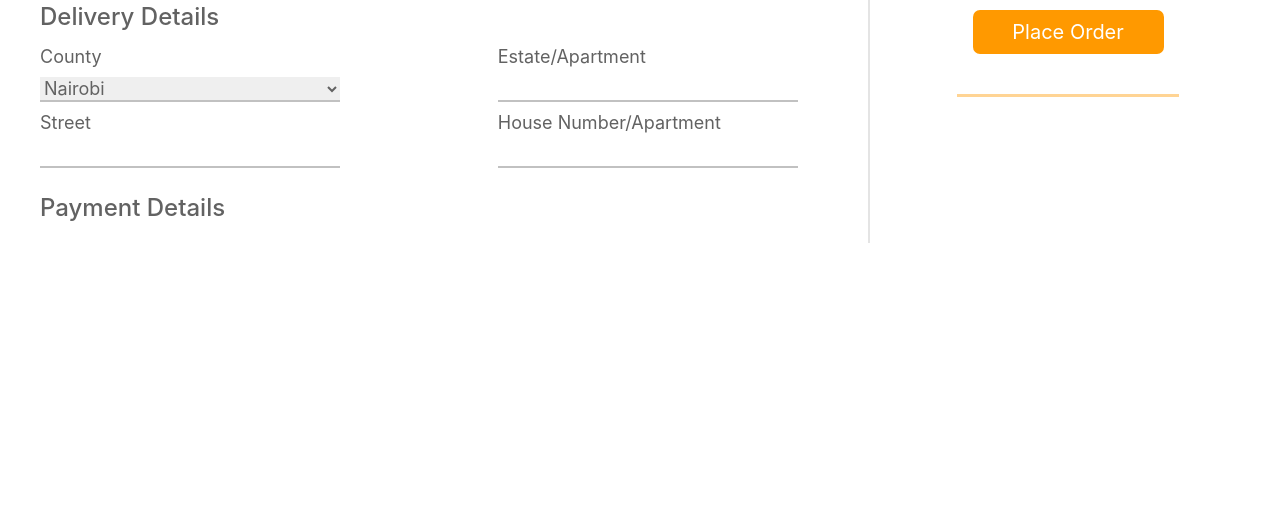
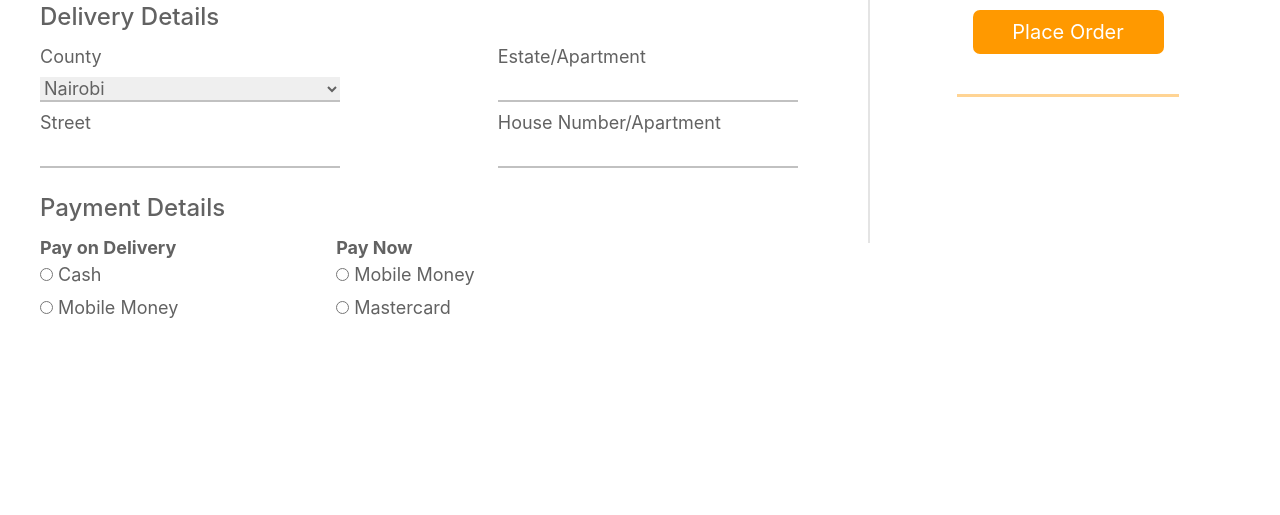
Before and after one commit to koechian/jumiafoodrevamp, a PHP site: page /src/checkout.html in a window 1280 px wide. Shown: the part 373-888 px from the top of the page. Run offline with PHP 8.4, Linux system fonts and the light colour scheme.

Commit message:
checkout

```diff
--- a/src/checkout.html
+++ b/src/checkout.html
@@ -76,8 +76,27 @@
               <input type="text" name="house" id="house">
             </div>
           </div>
+          <h2>Payment Details</h2>
           <div id="payment-details">
-            <h2>Payment Details</h2>
+            <div>
+              <h3>Pay on Delivery</h3>
+              <input type="radio" name="" id="">
+              <label for="">Cash</label><br>
+              <input type="radio" name="" id="">
+              <label for="">Mobile Money</label>
+            </div>
+
+            <div id="payment-details-right">
+              <h3>Pay Now</h3>
+              <div>
+                <input type="radio" name="" id=" ">
+              <label for="">Mobile Money</label>
+            </div>
+            <div>
+              <input type="radio">
+              <label for="">Mastercard</label>
+            </div>
+            </div>
           </div>
       </section>
       <section class="reciept">
--- a/src/css/checkout.css
+++ b/src/css/checkout.css
@@ -56,14 +56,16 @@ input:hover,select:hover{
     border-bottom:2px solid #ff9900;
 }
 
-#personal-info-form div:nth-of-type(2),#delivery-details div:nth-of-type(2){
+#personal-info-form div:nth-of-type(2),#delivery-details div:nth-of-type(2),#payment-details-right{
     margin-left: 20%;
 }
-#delivery-details{
+#delivery-details,#payment-details{
     display: flex;
     flex-direction: row;
 }
-
+input[type=radio]{
+    width: fit-content;
+}
 /* Left information section end  */
 
 /* Righ Reciept Section */
```
